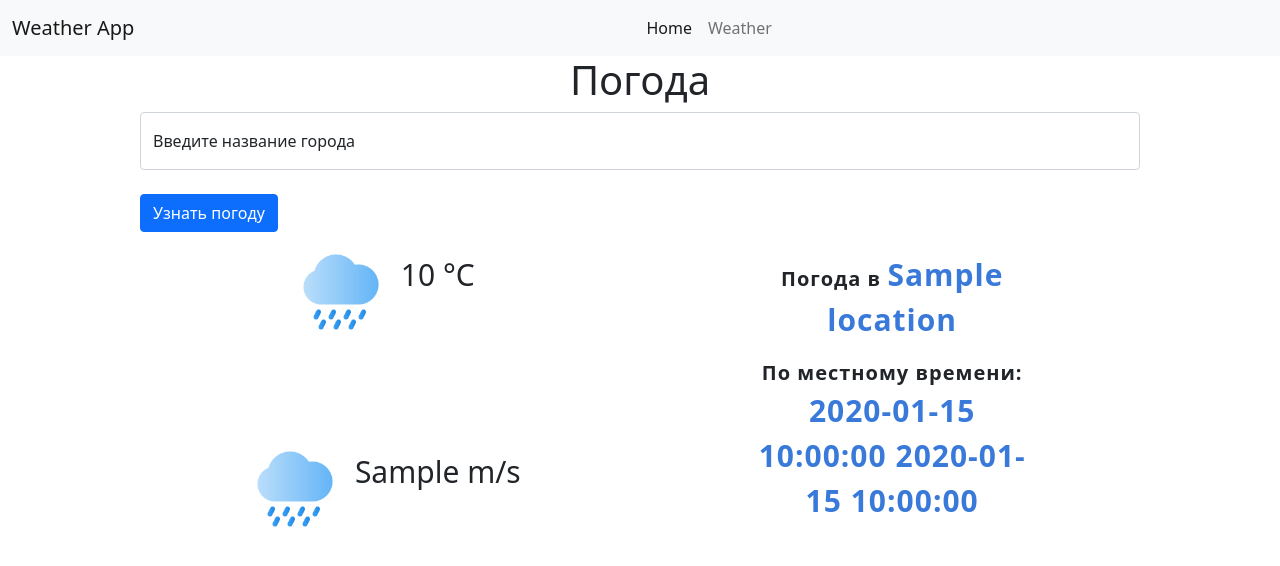
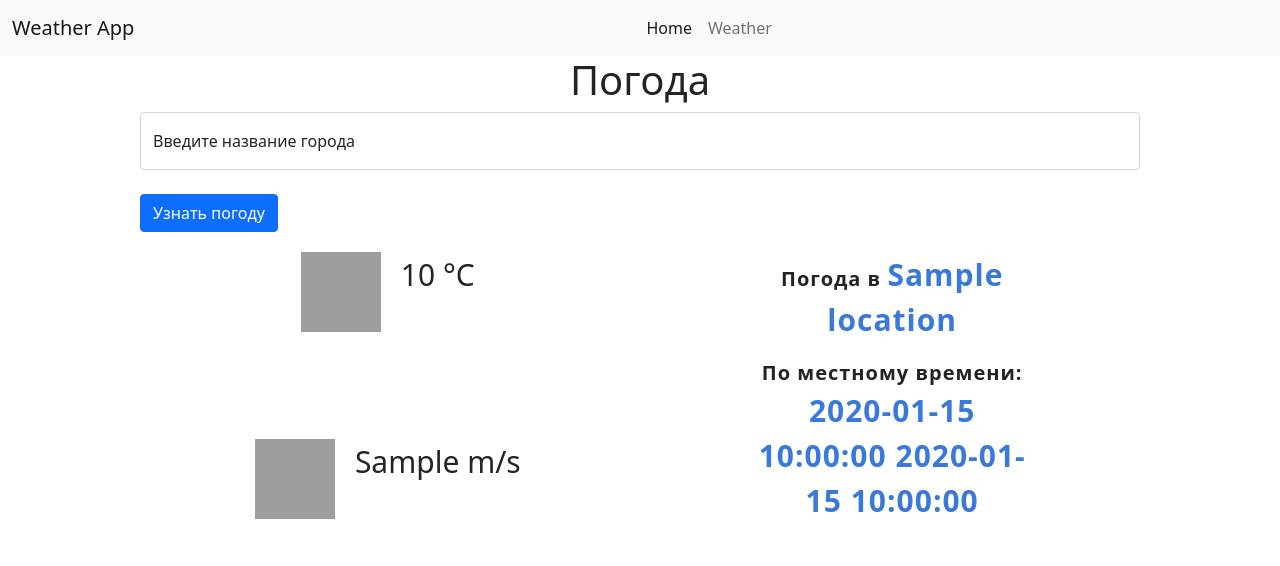
Before and after one commit to sariya23/weather_app, a FastAPI app: template src/templates/weather.html in a window 1280 px wide. Shown: the top 566 px of the page. Run offline with FastAPI, Linux system fonts and the light colour scheme; the template is opened without the code that fills it: most values are stand-ins (such as "Sample title", 1, 10 or a date in 2020); grey boxes are pictures that could not be loaded.

Commit message:
use new icons

```diff
--- a/src/templates/weather.html
+++ b/src/templates/weather.html
@@ -15,11 +15,11 @@
         {% if weather %}
             <div class="weather">
                 <div class="weather__temperature-image">
-                    <img src="{{ url_for('static', path='/images/rain.png')}}" class="temerature-image__image weather_image" alt="">
+                    <img src="{{ url_for('static', path='/images/asd.png')}}" class="temerature-image__image weather_image" alt="">
                     <span class="temperature-image__temperature weather_value">{{ weather.temperature }} °C</span>
                 </div>
                 <div class="weather__wind-image">
-                    <img src="{{ url_for('static', path='/images/rain.png')}}" class="wind-image__wind-image weather_image"></img>
+                    <img src="{{ url_for('static', path='/images/asd.png')}}" class="wind-image__wind-image weather_image"></img>
                     <span class="wind-image__wind-speed weather_value"> {{ weather.wind_speed }} m/s</span>
                 </div>
                 <div class="weather__location">
@@ -30,7 +30,6 @@
                         <p class="location-time__time location_label">
                            По местному времени: <span class="location_value">{{ date }} {{ time }}</span>
                         </p>
-                        <p class="location-time__time"></p>
                     </div>
                 </div>
             </div>
```
